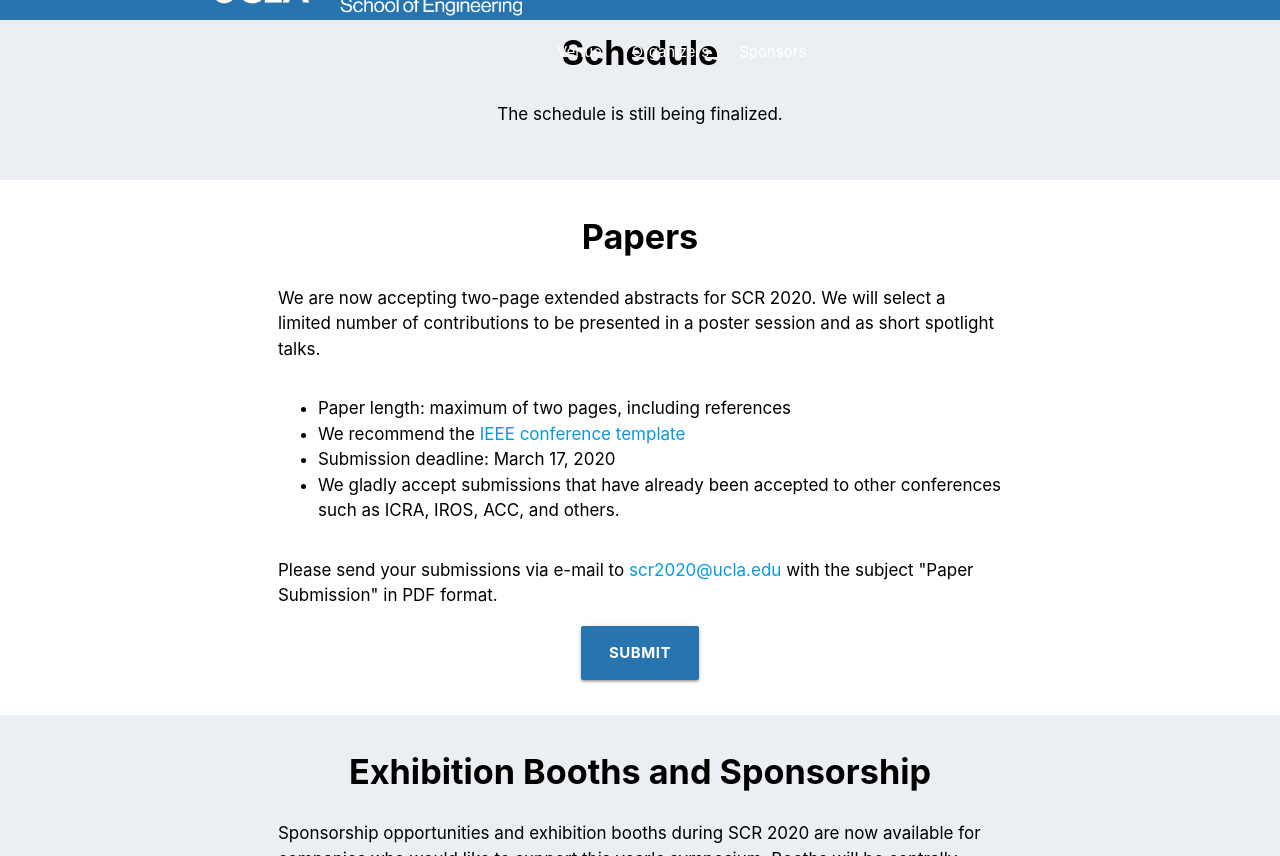
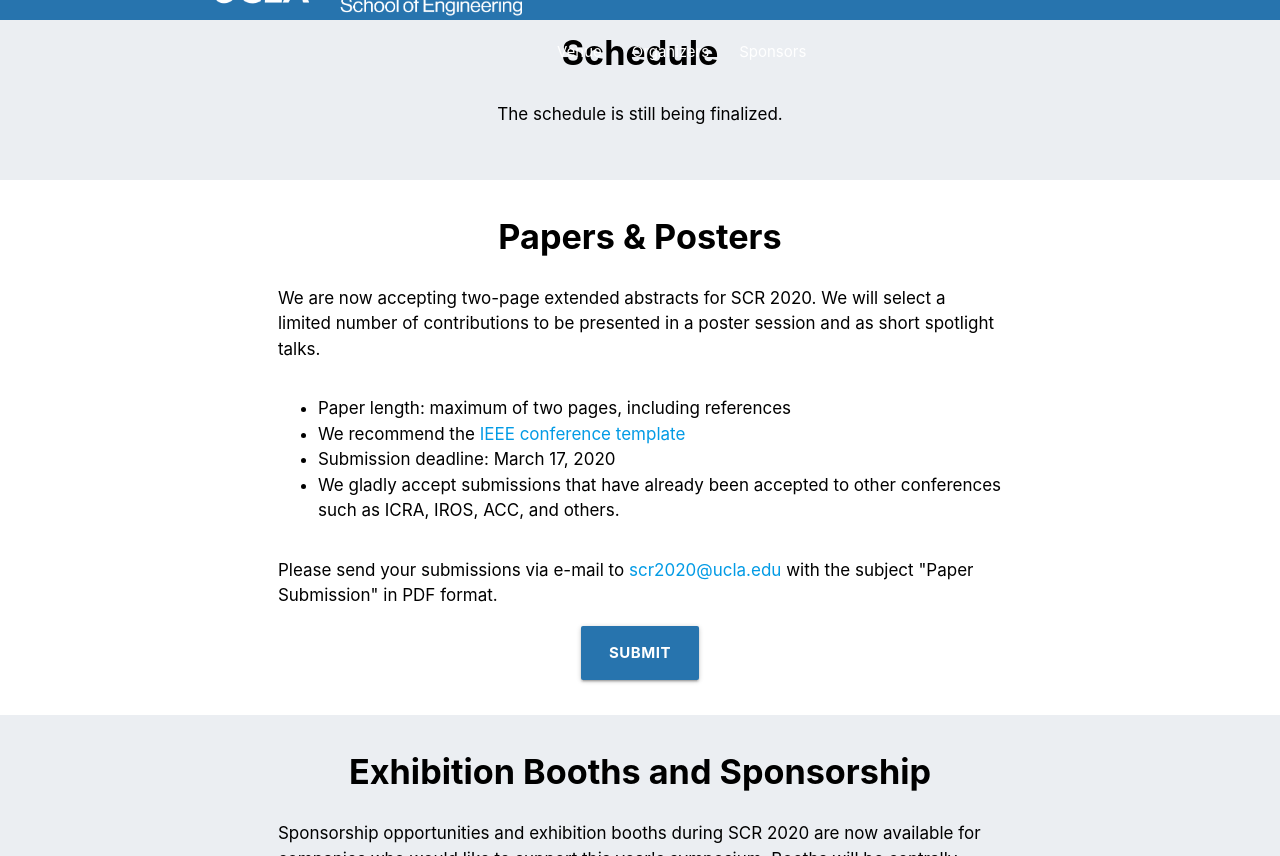
Before and after one commit to scr2020/scr2020.github.io, a Jekyll site: the page built from index.html, in a window 1280 px wide and 900 px high, scrolled down 1169 px, cut to the strip 44-900 px from the top of the window. Built offline with Jekyll 4.4.1, drawn with Linux system fonts in a browser that asks for light colours.

Commit message:
Papers -> Papers & Posters

```diff
--- a/_includes/papers.html
+++ b/_includes/papers.html
@@ -1,7 +1,7 @@
 <!-- Papers section -->
       <div class="section scrollspy section-white-section" id="papers">
         <div class="container">
-          <h4 class="center-align section-white-header">Papers</h4>
+          <h4 class="center-align section-white-header">Papers & Posters</h4>
 
           <div class="row">
             <div class="col s12 m10 offset-m1 l10 offset-l1 section-white-body">
--- a/_includes/papers_list.html
+++ b/_includes/papers_list.html
@@ -1,7 +1,7 @@
 <!-- Papers section -->
       <div class="section scrollspy section-white-section" id="papers">
         <div class="container">
-          <h4 class="center-align section-white-header">Papers</h4>
+          <h4 class="center-align section-white-header">Papers & Posters</h4>
 
           <div class="row">
             <div class="col s12 m10 offset-m1 l10 offset-l1 section-white-body">
```
